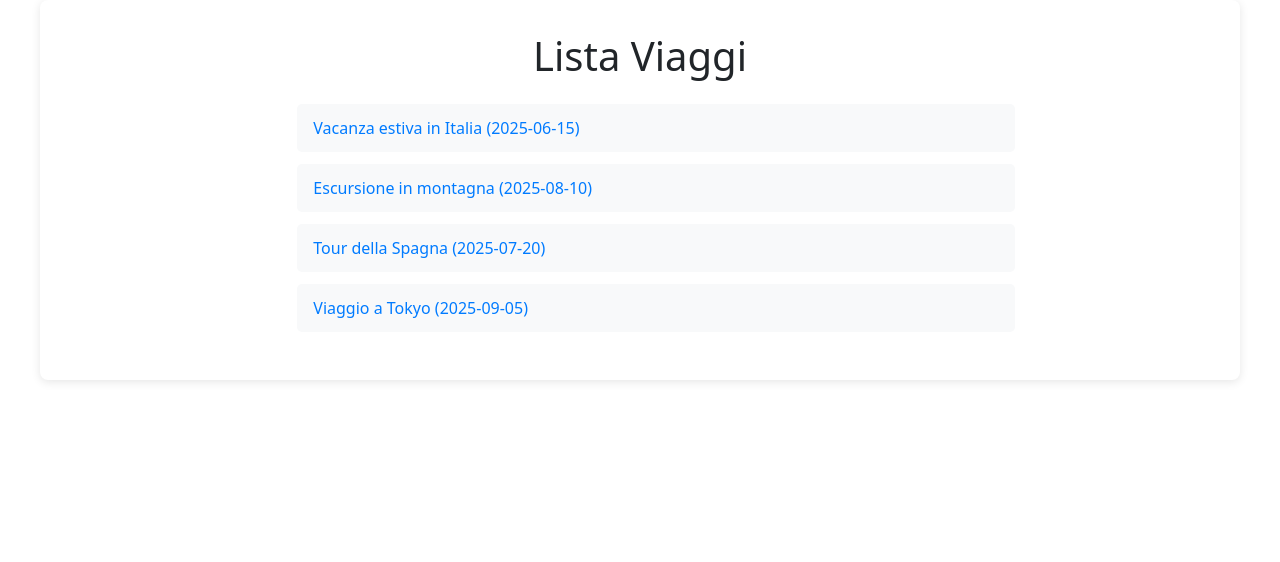
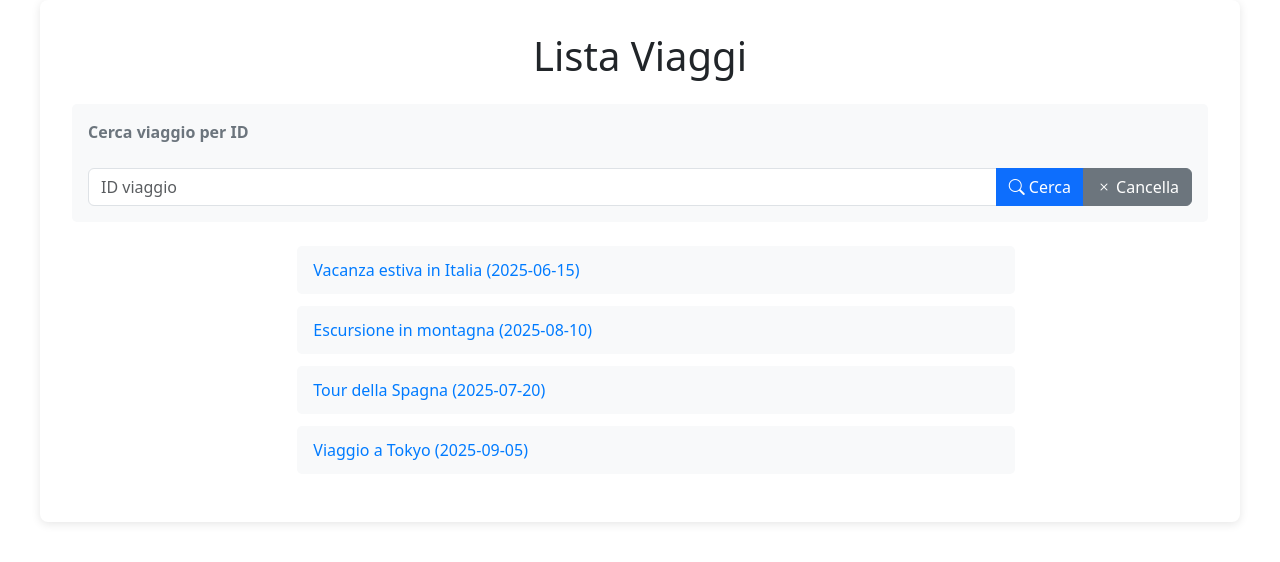
Before and after one commit to lorenzoferrante97/Booroad, a React (Vite) app: page / in a window 1280 px wide. Shown: the top 562 px of the page. Built offline with nearby package versions, Linux system fonts and the light colour scheme.

Commit message:
add: filtro ricerca viaggio

```diff
--- a/components/ListaViaggi.jsx
+++ b/components/ListaViaggi.jsx
@@ -1,13 +1,13 @@
-import { use } from "react";
-import { useGlobalContext } from "../src/contexts/GlobalContext";
-import { Link } from "react-router-dom";
+import { use } from 'react';
+import { useGlobalContext } from '../src/contexts/GlobalContext';
+import { Link } from 'react-router-dom';
 
 export default function ListaViaggi() {
-  const { arrayViaggi } = useGlobalContext();
+  const { oggettoViaggioFiltrato } = useGlobalContext();
 
   return (
     <ul>
-      {arrayViaggi.map((v) => {
+      {oggettoViaggioFiltrato?.map((v) => {
         return (
           <li key={v.id}>
             <Link to={`/${v.id}/viaggio`}>
--- a/src/contexts/GlobalContext.jsx
+++ b/src/contexts/GlobalContext.jsx
@@ -1,6 +1,6 @@
-import { createContext, useContext } from "react";
-import db from "../data/db";
-import { useState } from "react";
+import { createContext, useContext } from 'react';
+import db from '../data/db';
+import { useState } from 'react';
 
 const GlobalContext = createContext();
 
@@ -8,13 +8,18 @@ const GlobalProvider = ({ children }) => {
   const { viaggi, viaggiatori } = db;
   const [arrayViaggi, setarrayViaggi] = useState(viaggi);
   const [arrayViaggiatori, setArrayViaggiatori] = useState(viaggiatori);
-  const [arrayViaggiatoriFiltrati, setArrayViaggiatoriFiltrati] =
-    useState(viaggiatori);
+  const [arrayViaggiatoriFiltrati, setArrayViaggiatoriFiltrati] = useState(viaggiatori);
+  const [oggettoViaggioFiltrato, setOggettoViaggioFiltrato] = useState(viaggi);
 
-  const [viaggiatoreFiltrato, setViaggiatoreFiltrato] = useState("");
+  const [viaggiatoreFiltrato, setViaggiatoreFiltrato] = useState('');
+  const [viaggioFiltrato, setViaggioFiltrato] = useState('');
 
   const handleInput = (e) => {
     setViaggiatoreFiltrato(e.target.value);
+  };
+
+  const handleInputViaggio = (e) => {
+    setViaggioFiltrato(e.target.value);
   };
 
   const handleSubmit = (e) => {
@@ -22,7 +27,7 @@ const GlobalProvider = ({ children }) => {
 
     if (!viaggiatoreFiltrato) {
       setArrayViaggiatoriFiltrati(arrayViaggiatori);
-      return;
+      // return;
     }
 
     const ricercaViaggiatore = arrayViaggiatori.filter((viaggiatore) => {
@@ -31,10 +36,26 @@ const GlobalProvider = ({ children }) => {
       return v.includes(vFiltrato);
     });
 
-    console.log("ric viagg: ", ricercaViaggiatore);
-
     setArrayViaggiatoriFiltrati(ricercaViaggiatore);
   };
+
+  const handleSubmitViaggio = (e) => {
+    e.preventDefault();
+
+    // if (!viaggioFiltrato) {
+    //   setArrayViaggiatoriFiltrati(arrayViaggiatori);
+    //   // return;
+    // }
+
+    const ricercaViaggio = arrayViaggi.find((viaggio) => {
+      const id = parseInt(viaggio.id);
+      return id === parseInt(viaggioFiltrato);
+    });
+
+    setOggettoViaggioFiltrato([ricercaViaggio]);
+  };
+
+  const filterViaggi = () => {};
 
   const getViaggiatori = (id) => {
     const viaggiatoriFiltrati = arrayViaggiatori.filter((viaggiatore) => {
@@ -45,8 +66,13 @@ const GlobalProvider = ({ children }) => {
   };
 
   const resetViaggiatoriFiltrati = (id) => {
-    setViaggiatoreFiltrato("");
-    getViaggiatori(id)
+    setViaggiatoreFiltrato('');
+    getViaggiatori(id);
+  };
+
+  const resetViaggioFiltrato = () => {
+    setViaggioFiltrato('');
+    setOggettoViaggioFiltrato(viaggi);
   };
 
   const value = {
@@ -58,11 +84,15 @@ const GlobalProvider = ({ children }) => {
     viaggiatoreFiltrato,
     handleInput,
     handleSubmit,
+    filterViaggi,
+    handleInputViaggio,
+    viaggioFiltrato,
+    handleSubmitViaggio,
+    oggettoViaggioFiltrato,
+    resetViaggioFiltrato,
   };
 
-  return (
-    <GlobalContext.Provider value={value}>{children}</GlobalContext.Provider>
-  );
+  return <GlobalContext.Provider value={value}>{children}</GlobalContext.Provider>;
 };
 
 const useGlobalContext = () => useContext(GlobalContext);
--- a/src/pages/Homepage.jsx
+++ b/src/pages/Homepage.jsx
@@ -1,11 +1,29 @@
-import { useGlobalContext } from "../contexts/GlobalContext";
-import ListaViaggi from "../../components/ListaViaggi";
+import { useGlobalContext } from '../contexts/GlobalContext';
+import ListaViaggi from '../../components/ListaViaggi';
 
 export default function Homepage() {
+  const { handleInputViaggio, viaggioFiltrato, handleSubmitViaggio, resetViaggioFiltrato } = useGlobalContext();
+
   return (
     <main>
       <h1 className="mb-4">Lista Viaggi</h1>
       <div className="row justify-content-center">
+        <div>
+          <form onSubmit={(e) => handleSubmitViaggio(e)} className="mb-4">
+            <label htmlFor="ricercaViaggio" className="form-label">
+              Cerca viaggio per ID
+            </label>
+            <div className="input-group">
+              <input name="ricercaViaggio" type="text" placeholder="ID viaggio" value={viaggioFiltrato} onChange={(e) => handleInputViaggio(e)} className="form-control" />
+              <button type="submit" className="btn btn-primary">
+                <i className="bi bi-search"></i> Cerca
+              </button>
+              <button type="button" onClick={() => resetViaggioFiltrato()} className="btn btn-secondary">
+                <i className="bi bi-x"></i> Cancella
+              </button>
+            </div>
+          </form>
+        </div>
         <div className="col-md-8">
           <ListaViaggi />
         </div>
--- a/src/pages/Viaggio.jsx
+++ b/src/pages/Viaggio.jsx
@@ -1,18 +1,11 @@
-import { useParams, Link } from "react-router-dom";
-import { useGlobalContext } from "../contexts/GlobalContext";
-import { useEffect } from "react";
+import { useParams, Link } from 'react-router-dom';
+import { useGlobalContext } from '../contexts/GlobalContext';
+import { useEffect } from 'react';
 
 export default function Viaggio() {
   const { id } = useParams();
 
-  const {
-    getViaggiatori,
-    arrayViaggiatoriFiltrati,
-    handleInput,
-    viaggiatoreFiltrato,
-    handleSubmit,
-    resetViaggiatoriFiltrati,
-  } = useGlobalContext();
+  const { getViaggiatori, arrayViaggiatoriFiltrati, handleInput, viaggiatoreFiltrato, handleSubmit, resetViaggiatoriFiltrati } = useGlobalContext();
 
   useEffect(() => {
     getViaggiatori(id);
@@ -28,22 +21,11 @@ export default function Viaggio() {
             Cerca viaggiatore per cognome
           </label>
           <div className="input-group">
-            <input
-              name="ricercaViaggiatore"
-              type="text"
-              placeholder="Cognome viaggiatore"
-              value={viaggiatoreFiltrato}
-              onChange={(e) => handleInput(e)}
-              className="form-control"
-            />
+            <input name="ricercaViaggiatore" type="text" placeholder="Cognome viaggiatore" value={viaggiatoreFiltrato} onChange={(e) => handleInput(e)} className="form-control" />
             <button type="submit" className="btn btn-primary">
               <i className="bi bi-search"></i> Cerca
             </button>
-            <button
-              type="button"
-              onClick={() => resetViaggiatoriFiltrati(id)}
-              className="btn btn-secondary"
-            >
+            <button type="button" onClick={() => resetViaggiatoriFiltrati(id)} className="btn btn-secondary">
               <i className="bi bi-x"></i> Cancella
             </button>
           </div>
@@ -56,10 +38,7 @@ export default function Viaggio() {
 
             return (
               <li key={viaggiatoreId}>
-                <Link
-                  to={`/${id}/viaggiatori/${viaggiatoreId}`}
-                  className="viaggiatore-link"
-                >
+                <Link to={`/${id}/viaggiatori/${viaggiatoreId}`} className="viaggiatore-link">
                   {nome} {cognome}
                 </Link>
               </li>
```
Also changed, not shown: src/App.jsx (+7 -10 lines).
